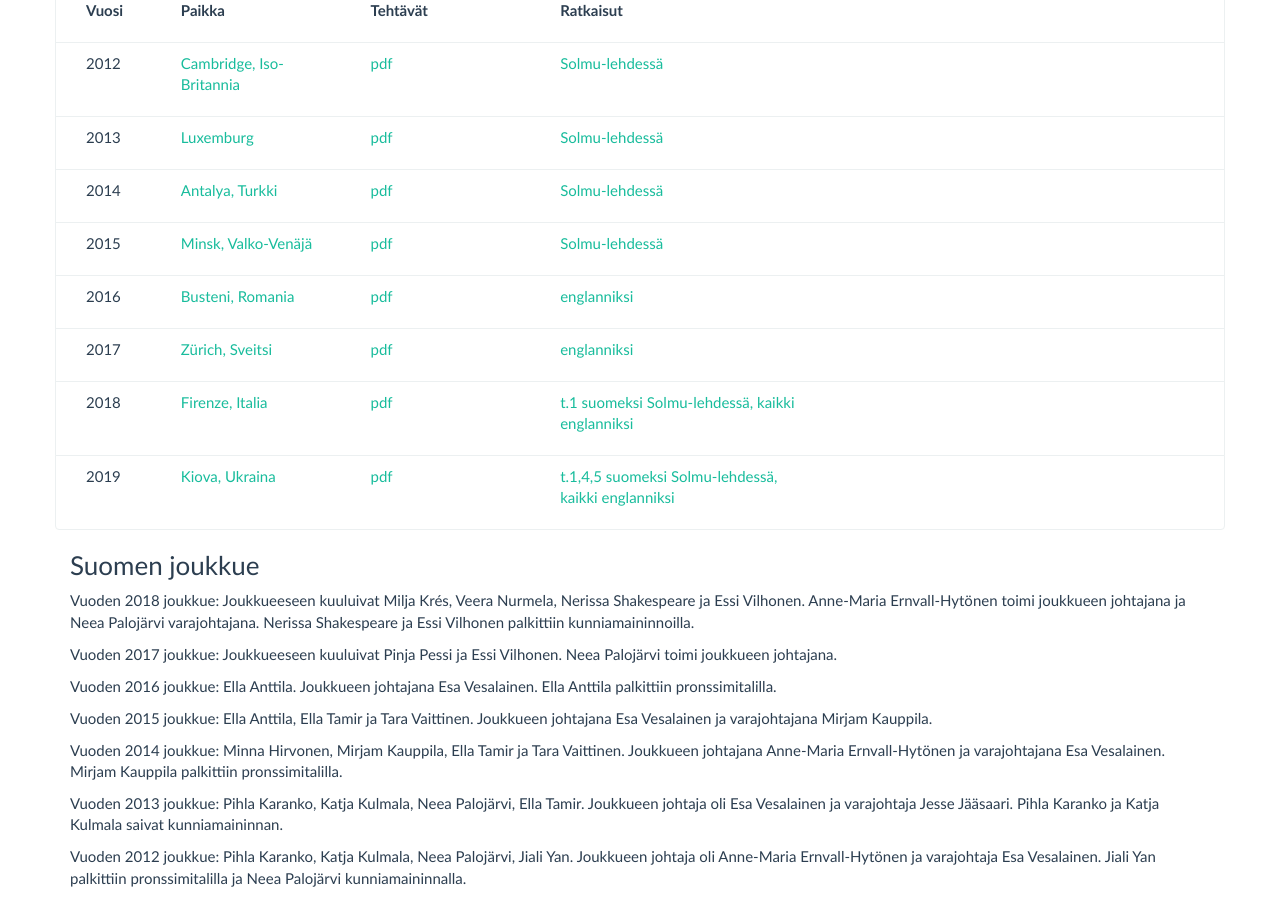
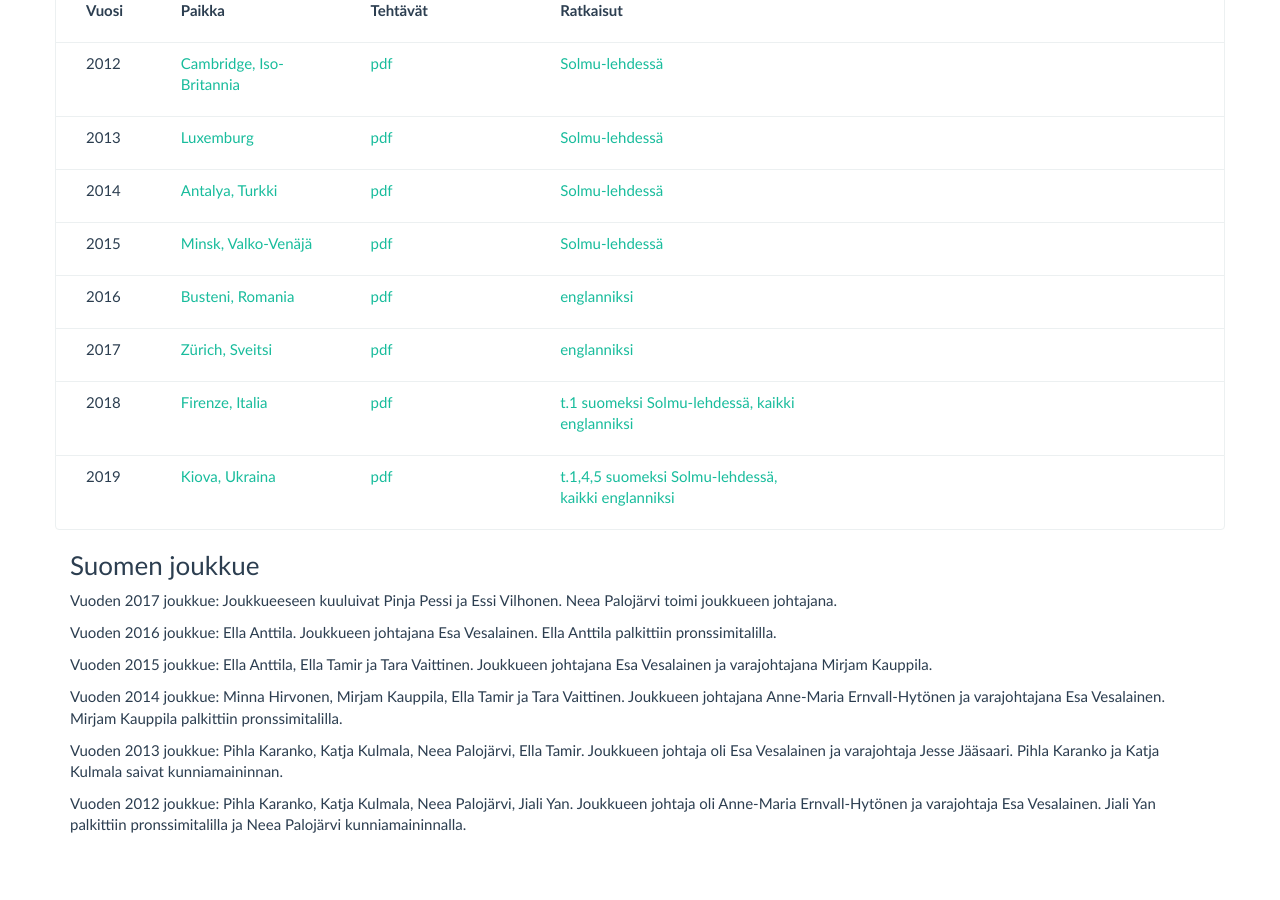
Before and after one commit to matematiikkakilpailut/matematiikkakilpailut.github.io, a Jekyll site: the page built from EGMO/index.md, in a window 1280 px wide and 900 px high, scrolled down 605 px. Built offline with Jekyll 4.4.1, drawn with Linux system fonts in a browser that asks for light colours; after the commit the page ends 1451 px from its top, so only the background shows below that; some of the changed lines change nothing that is shown.

Commit message:
Update index.md

```diff
--- a/EGMO/index.md
+++ b/EGMO/index.md
@@ -12,26 +12,32 @@
     paikka: "[Cambridge, Iso-Britannia](https://www.egmo.org/egmos/egmo1/)"
     tehtavat: "[pdf](EGMO_2012_suom.pdf)"
     ratkaisut: "[Solmu-lehdessä](http://solmu.math.helsinki.fi/2012/3/egmo.pdf)"
+    edustajat: ""
   - vuosi: "2013"
     paikka: "[Luxemburg](https://www.egmo.org/egmos/egmo2/)"
     tehtavat: "[pdf](EGMO_2013_suom.pdf)"
     ratkaisut: "[Solmu-lehdessä](https://matematiikkalehtisolmu.fi/2013/3/egmo2013.pdf)"
+    edustajat: ""
   - vuosi: "2014"
     paikka: "[Antalya, Turkki](https://www.egmo.org/egmos/egmo3/)"
     tehtavat: "[pdf](EGMO_2014teht.pdf)"
     ratkaisut: "[Solmu-lehdessä](https://matematiikkalehtisolmu.fi/2014/3/egmo14.pdf)"
+    edustajat: ""
   - vuosi: "2015"
     paikka: "[Minsk, Valko-Venäjä](https://www.egmo.org/egmos/egmo4/)"
     tehtavat: "[pdf](EGMO_2015teht.pdf)"
     ratkaisut: "[Solmu-lehdessä](https://matematiikkalehtisolmu.fi/2015/3/egmo2015.pdf)"
+    edustajat: ""
   - vuosi: "2016"
     paikka: "[Busteni, Romania](https://www.egmo.org/egmos/egmo5/)"
     tehtavat: "[pdf](EGMO_2016teht.pdf)"
     ratkaisut: "[englanniksi](https://www.egmo.org/egmos/egmo5/solutions.pdf)"
+    edustajat: ""
   - vuosi: "2017"
     paikka: "[Zürich, Sveitsi](https://www.egmo.org/egmos/egmo6/)"
     tehtavat: "[pdf](EGMO_2017teht.pdf)"
     ratkaisut: "[englanniksi](https://www.egmo.org/egmos/egmo6/solutions.pdf)"
+    edustajat: "**Pinja Pessi** ja **Essi Vilhonen**"
   - vuosi: "2018"
     paikka: "[Firenze, Italia](https://www.egmo.org/egmos/egmo7/)"
     tehtavat: "[pdf](EGMO_2018teht.pdf)"
@@ -76,7 +82,6 @@
 
 ### Suomen joukkue
 
-Vuoden 2018 joukkue: Joukkueeseen kuuluivat Milja Krés, Veera Nurmela, Nerissa Shakespeare ja Essi Vilhonen. Anne-Maria Ernvall-Hytönen toimi joukkueen johtajana ja Neea Palojärvi varajohtajana. Nerissa Shakespeare ja Essi Vilhonen palkittiin kunniamaininnoilla.
 
 Vuoden 2017 joukkue: Joukkueeseen kuuluivat Pinja Pessi ja Essi Vilhonen. Neea Palojärvi toimi joukkueen johtajana.
 
```
